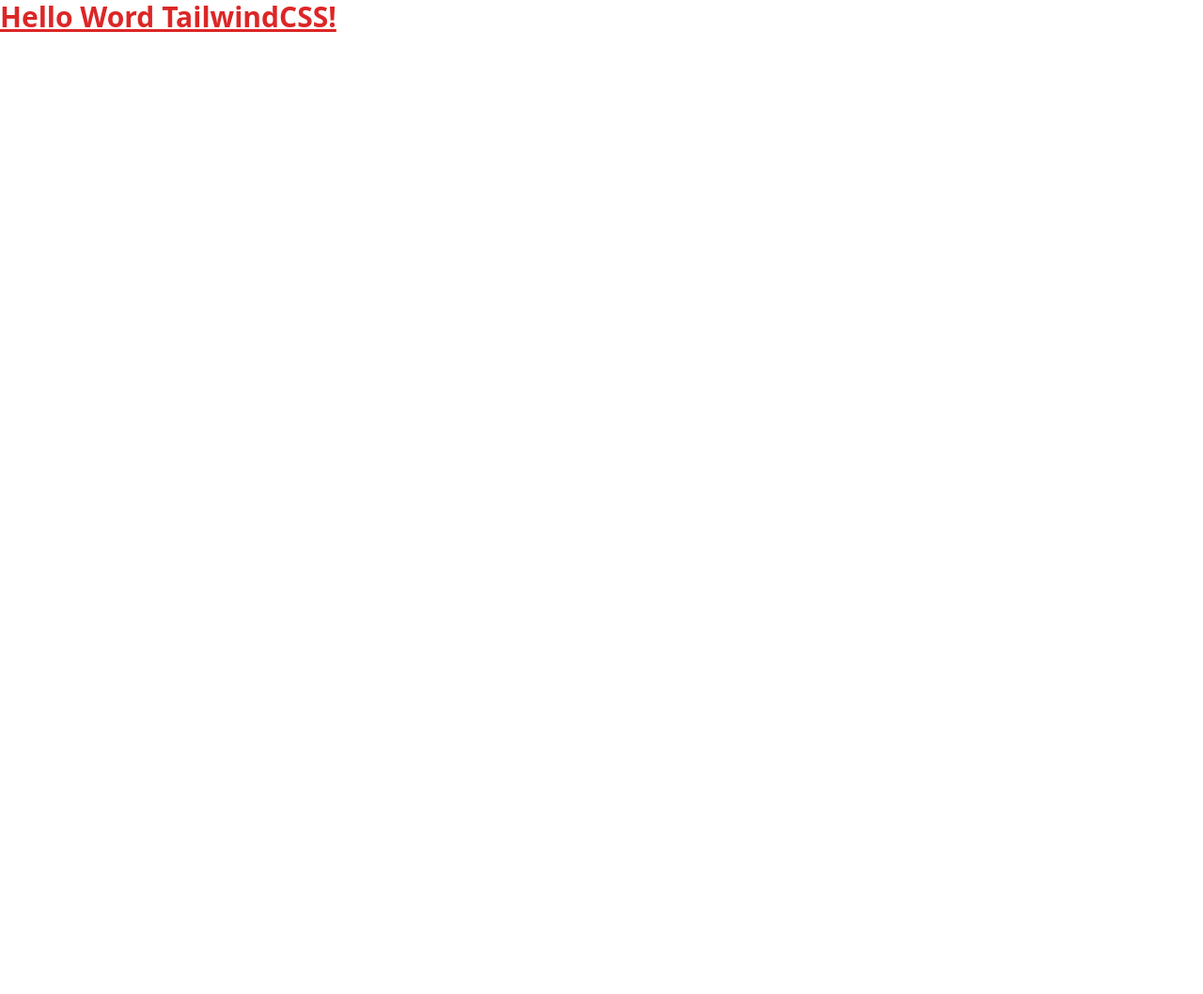
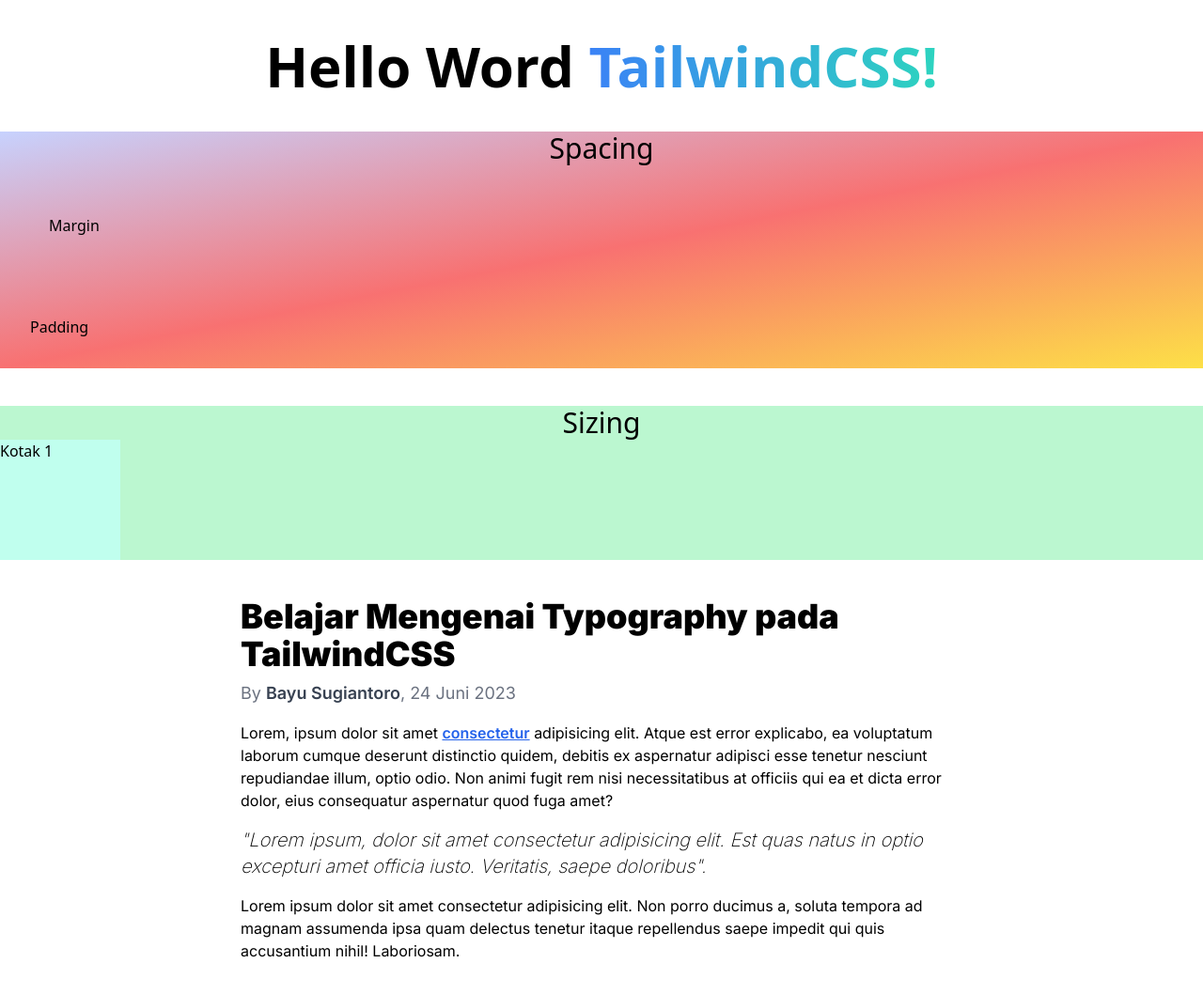
Before and after one commit to bayusugiantoro/belajar-tailwindcss, a website: page src/index.html in a window 1280 px wide. Shown: the whole page at 94% size. Before the commit the page ends 800 px from the top, so only its background shows below. Drawn offline with Linux system fonts and the light colour scheme.

Commit message:
Basic Utility Bag1

```diff
--- a/src/index.html
+++ b/src/index.html
@@ -4,12 +4,71 @@
     <meta charset="UTF-8" />
     <meta http-equiv="X-UA-Compatible" content="IE=edge" />
     <meta name="viewport" content="width=device-width, initial-scale=1.0" />
+    <link rel="preconnect" href="https://fonts.googleapis.com" />
+    <link rel="preconnect" href="https://fonts.gstatic.com" crossorigin />
+    <link
+      href="https://fonts.googleapis.com/css2?family=Inter:wght@200;400;600;900&display=swap"
+      rel="stylesheet"
+    />
     <link href="/dist/output.css" rel="stylesheet" />
     <title>Belajar TailwindCSS</title>
   </head>
   <body>
-    <h1 class="text-3xl font-bold underline text-red-600">
-      Hello Word TailwindCSS!
+    <h1 class="text-6xl font-bold text-center my-10">
+      Hello Word
+      <span
+        class="bg-gradient-to-r from-blue-500 to-teal-400 bg-clip-text text-transparent"
+        >TailwindCSS!</span
+      >
     </h1>
+    <!-- Belajar Spacing Start -->
+    <section
+      class="mb-10 bg-gradient-to-br from-indigo-200 via-red-400 to-yellow-300"
+    >
+      <h2 class="text-3xl text-center">Spacing</h2>
+      <div class="m-13">Margin</div>
+      <div class="p-8">Padding</div>
+    </section>
+    <!-- Belajar Spacing End -->
+
+    <!-- Belajar Sizing  Start -->
+    <section class="mb-10 bg-green-200">
+      <h2 class="text-3xl text-center">Sizing</h2>
+      <div class="w-32 h-32 bg-kopi">Kotak 1</div>
+    </section>
+    <!-- Belajar Sizing  Start -->
+
+    <!-- Belajar Typography  Start -->
+    <section class="mb-96 font-inter max-w-3xl mx-auto">
+      <h2 class="mb-2 text-4xl font-bold">
+        Belajar Mengenai Typography pada TailwindCSS
+      </h2>
+      <div class="mb-4 text-lg text-gray-500">
+        By <a href="" class="text-gray-700 font-semibold">Bayu Sugiantoro</a>,
+        24 Juni 2023
+      </div>
+      <p class="mb-4">
+        Lorem, ipsum dolor sit amet
+        <a href="#" class="underline font-semibold text-blue-600"
+          >consectetur</a
+        >
+        adipisicing elit. Atque est error explicabo, ea voluptatum laborum
+        cumque deserunt distinctio quidem, debitis ex aspernatur adipisci esse
+        tenetur nesciunt repudiandae illum, optio odio. Non animi fugit rem nisi
+        necessitatibus at officiis qui ea et dicta error dolor, eius consequatur
+        aspernatur quod fuga amet?
+      </p>
+      <blockquote class="mb-4 italic font-thin text-xl">
+        "Lorem ipsum, dolor sit amet consectetur adipisicing elit. Est quas
+        natus in optio excepturi amet officia iusto. Veritatis, saepe
+        doloribus".
+      </blockquote>
+      <p class="mb-4">
+        Lorem ipsum dolor sit amet consectetur adipisicing elit. Non porro
+        ducimus a, soluta tempora ad magnam assumenda ipsa quam delectus tenetur
+        itaque repellendus saepe impedit qui quis accusantium nihil! Laboriosam.
+      </p>
+    </section>
+    <!-- Belajar Typography  End -->
   </body>
 </html>
--- a/tailwind.config.js
+++ b/tailwind.config.js
@@ -2,7 +2,21 @@
 module.exports = {
   content: ["./src/**/*.{html,js}"],
   theme: {
-    extend: {},
+    extend: {
+      spacing: {
+        13: "3.25rem",
+        15: "3.75rem",
+        128: "32rem",
+        144: "36rem",
+      },
+      fontFamily: {
+        inter: ["Inter"],
+      },
+      colors: {
+        wpu: "#bada55",
+        kopi: "#c0ffee",
+      },
+    },
   },
   plugins: [],
 };
```
Also changed, not shown: dist/output.css.
